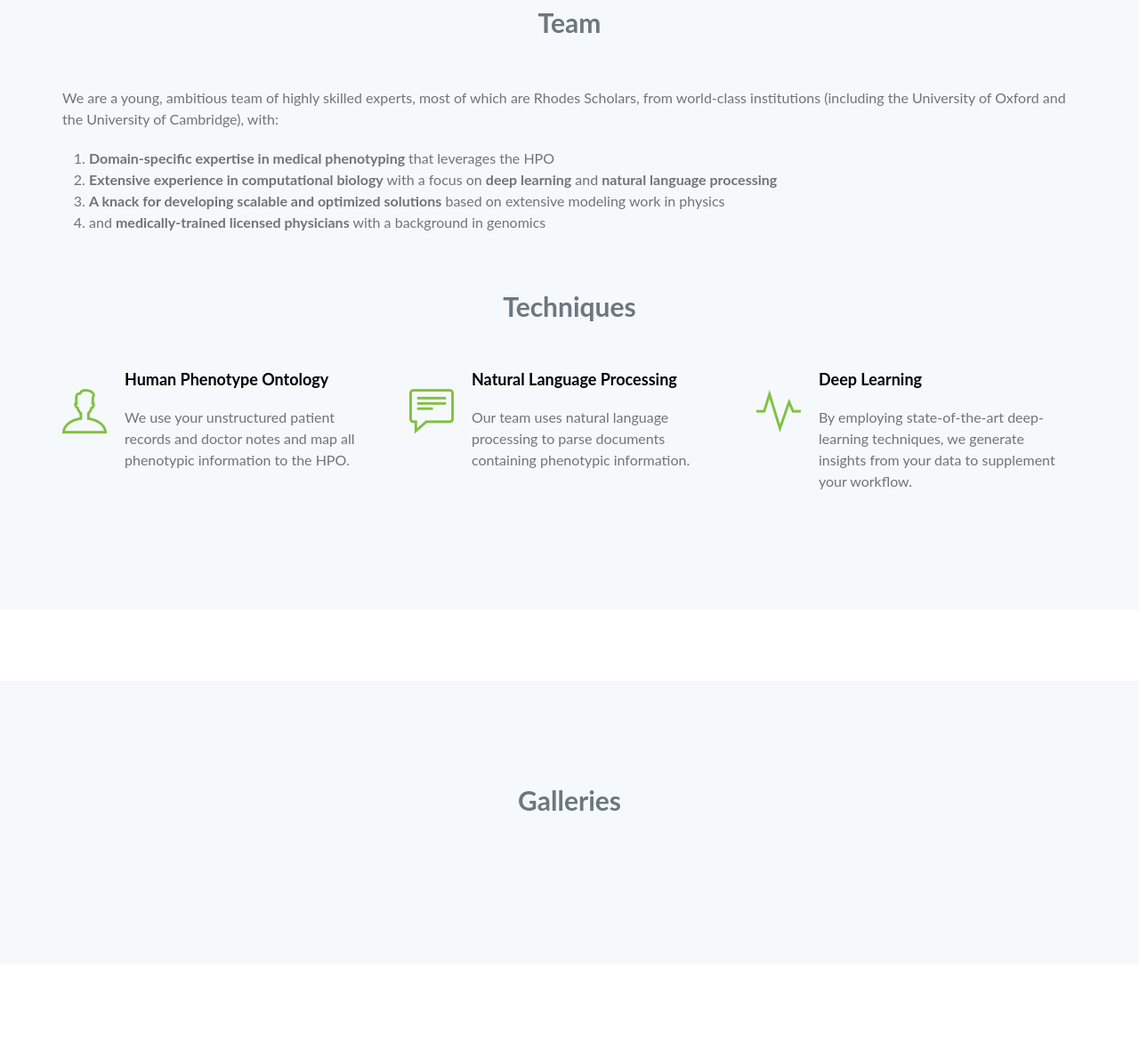
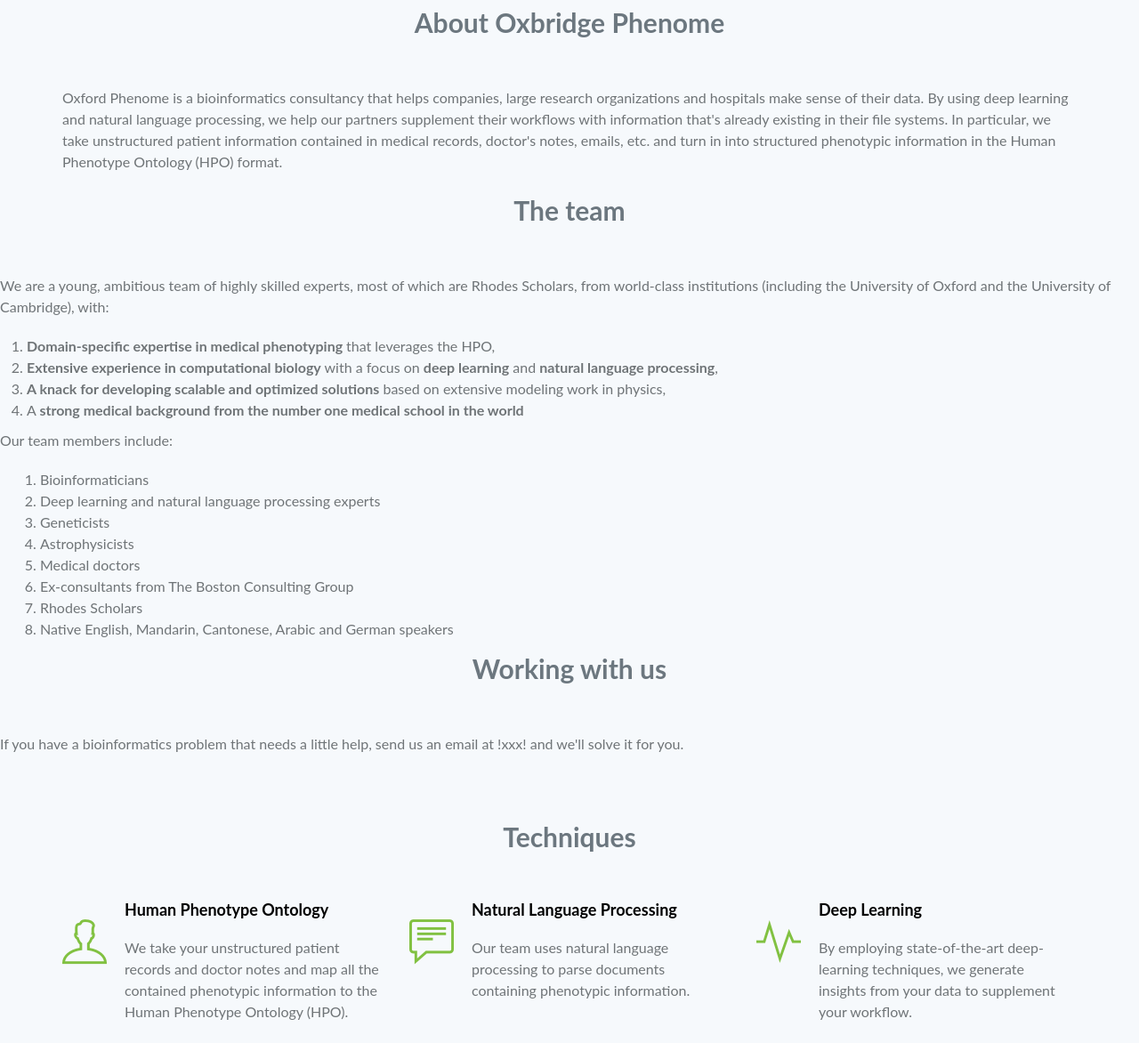
Before and after one commit to lukaslange1/lukaslange1.github.io, a plain HTML site: page index.html in a window 1280 px wide. Shown: the part 782-1954 px from the top of the page at 89% size. Drawn offline with Linux system fonts and the light colour scheme; a web font is replaced by a local one.

Commit message:
Updated team information

```diff
--- a/index.html
+++ b/index.html
@@ -95,7 +95,22 @@
 
         <div class="row">
           <div class="col-md-6 col-md-offset-3">
-            <h2 class="section-heading">Team</h2>
+            <h2 class="section-heading">About Oxbridge Phenome</h2>
+          </div>
+        </div>
+
+        <div class="row">
+          <div class="feature-text">
+            <div class="col-md-12">
+              <p>Oxford Phenome is a bioinformatics consultancy that helps companies, large research organizations and hospitals make sense of their data. By using deep learning and natural language processing, we help our partners supplement their workflows with information that's already existing in their file systems. In particular, we take unstructured patient information contained in medical records, doctor's notes, emails, etc. and turn in into structured phenotypic information in the Human Phenotype Ontology (HPO) format. </p>
+            </div>
+          </div>
+        </div>
+      </div>
+
+        <div class="row">
+          <div class="col-md-6 col-md-offset-3">
+            <h2 class="section-heading">The team</h2>
           </div>
         </div>
 
@@ -107,14 +122,45 @@
             </div>
             <div class="col-md-12">
               <ol>
-                <li><strong>Domain-specific expertise in medical phenotyping </strong> that leverages the HPO</li>
-                <li><strong>Extensive experience in computational biology</strong> with a focus on <strong>deep learning</strong> and <strong>natural language processing</strong></li>
-                <li><strong>A knack for developing scalable and optimized solutions</strong> based on extensive modeling work in physics</li>
-                <li>and <strong>medically-trained licensed physicians</strong> with a background in genomics</li>
+                <li><strong>Domain-specific expertise in medical phenotyping </strong> that leverages the HPO,</li>
+                <li><strong>Extensive experience in computational biology</strong> with a focus on <strong>deep learning</strong> and <strong>natural language processing</strong>,</li>
+                <li><strong>A knack for developing scalable and optimized solutions</strong> based on extensive modeling work in physics,</li>
+                <li>A <strong>strong medical background from the number one medical school in the world</strong></li>
+              </ol>
+            </div>
+            <div class="col-md-12">
+              <p>Our team members include:</p>
+            </div>
+            </div>
+            <div class="col-md-12">
+              <ol>
+                <li>Bioinformaticians</li>
+                <li>Deep learning and natural language processing experts</li>
+                <li>Geneticists</li>
+                <li>Astrophysicists</li>
+                <li>Medical doctors</li>
+                <li>Ex-consultants from The Boston Consulting Group</li>
+                <li>Rhodes Scholars</li>
+                <li>Native English, Mandarin, Cantonese, Arabic and German speakers</li>
               </ol>
             </div>
           </div>
         </div>
+
+        <div class="row">
+          <div class="col-md-6 col-md-offset-3">
+            <h2 class="section-heading">Working with us</h2>
+          </div>
+        </div>
+
+        <div class="row">
+          <div class="feature-text">
+            <div class="col-md-12">
+              <p>If you have a bioinformatics problem that needs a little help, send us an email at !xxx! and we'll solve it for you. </p>
+            </div>
+          </div>
+        </div>
+      </div>
 
         <div class="fh5co-spacer fh5co-spacer-sm"></div>
 
@@ -131,7 +177,7 @@
               <div class="feature-icon"><i class="icon ti-user"></i></div>
               <div class="feature-text">
                 <h3>Human Phenotype Ontology</h3>
-                <p>We use your unstructured patient records and doctor notes and map all phenotypic information to the HPO. </p>
+                <p>We take your unstructured patient records and doctor notes and map all the contained phenotypic information to the Human Phenotype Ontology (HPO). </p>
               </div>
             </div>
           </div>
```
